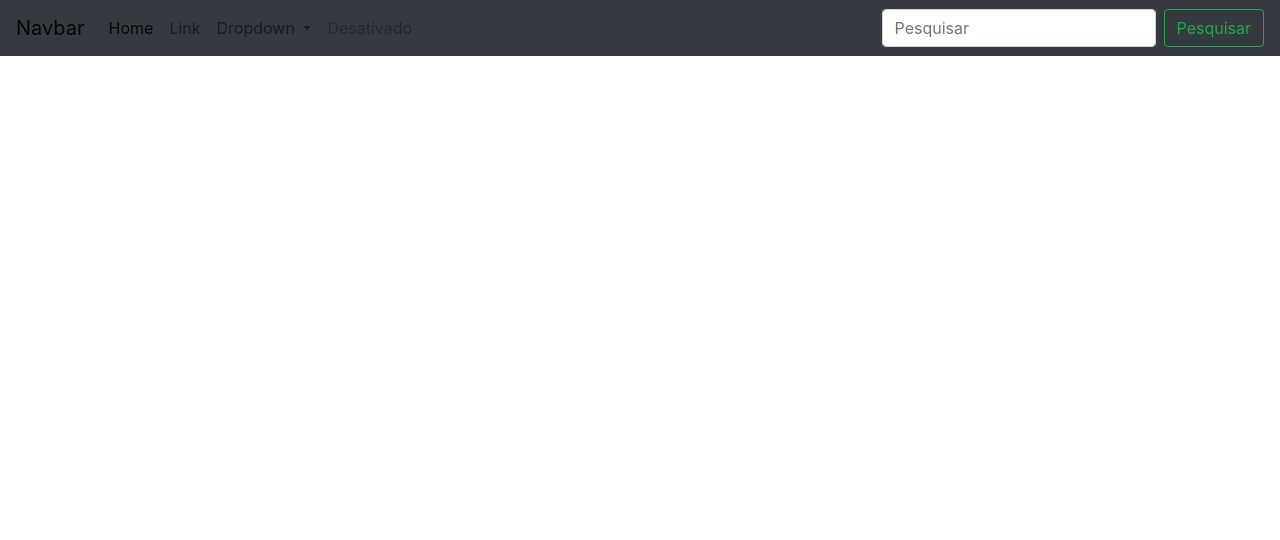
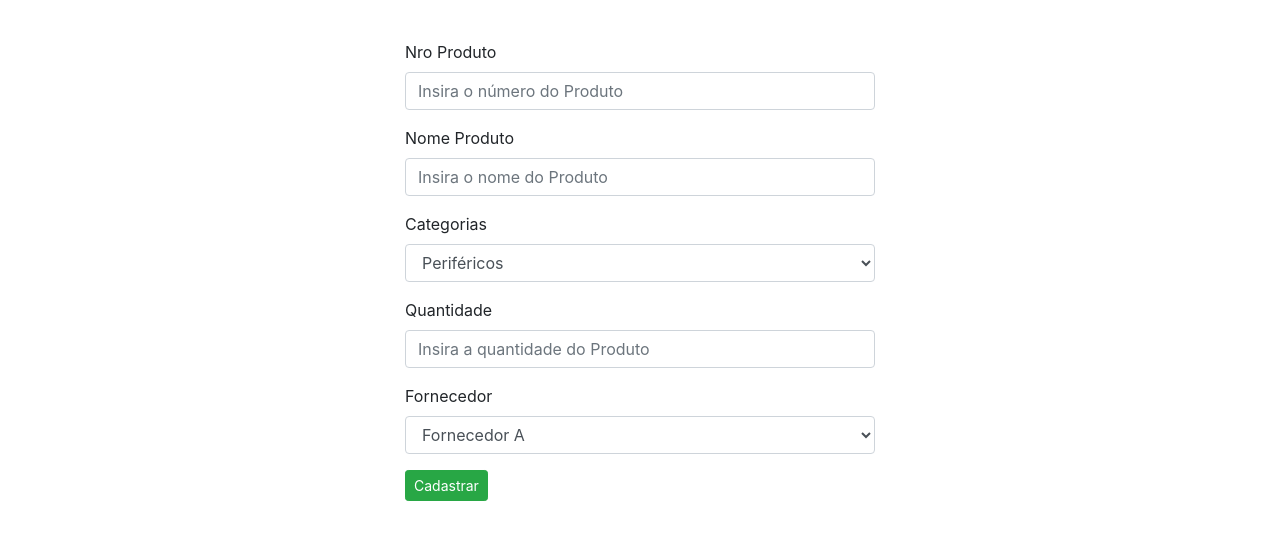
Before and after one commit to williamkoller/php-mysql-bootstrap, a plain HTML site: page index.html in a window 1280 px wide. Drawn offline with Linux system fonts and the light colour scheme.

Commit message:
form on index

```diff
--- a/index.html
+++ b/index.html
@@ -7,44 +7,53 @@
 
     <!-- Bootstrap CSS -->
     <link rel="stylesheet" href="css/bootstrap.css">
-    <title>Olá, mundo!</title>
+    <title>Formulário de Cadastro</title>
+
+    <style>
+        #tamanhoContainer {
+            width: 500px;
+            margin-top: 40px;
+        }
+
+    </style>
 </head>
 <body>
-<nav class="navbar navbar-expand-lg navbar-light bg-dark">
-    <a class="navbar-brand" href="#">Navbar</a>
-    <button class="navbar-toggler" type="button" data-toggle="collapse" data-target="#conteudoNavbarSuportado" aria-controls="conteudoNavbarSuportado" aria-expanded="false" aria-label="Alterna navegação">
-        <span class="navbar-toggler-icon"></span>
-    </button>
+    <div class="container" id="tamanhoContainer">
+            <form>
+                <div class="form-group">
+                    <label>Nro Produto</label>
+                    <input type="number" class="form-control" placeholder="Insira o número do Produto">
+                </div>
+                <div class="form-group">
+                    <label>Nome Produto</label>
+                    <input type="text" class="form-control" placeholder="Insira o nome do Produto">
+                </div>
+                <div class="form-group">
+                    <label>Categorias</label>
+                    <select class="form-control">
+                        <option>Periféricos</option>
+                        <option>Hardware</option>
+                        <option>Software</option>
+                        <option>Celulares</option>
+                    </select>
+                </div>
+                <div class="form-group">
+                    <label>Quantidade</label>
+                    <input type="number" class="form-control" placeholder="Insira a quantidade do Produto">
+                </div>
+                <div class="form-group">
+                    <label>Fornecedor</label>
+                    <select class="form-control">
+                        <option>Fornecedor A</option>
+                        <option>Fornecedor B</option>
+                        <option>Fornecedor C</option>
+                    </select>
+                </div>
+                <button type="submit" class="btn btn-success btn-sm">Cadastrar</button>
+            </form>
+    </div>
 
-    <div class="collapse navbar-collapse" id="conteudoNavbarSuportado">
-        <ul class="navbar-nav mr-auto">
-            <li class="nav-item active">
-                <a class="nav-link" href="#">Home <span class="sr-only">(página atual)</span></a>
-            </li>
-            <li class="nav-item">
-                <a class="nav-link" href="#">Link</a>
-            </li>
-            <li class="nav-item dropdown">
-                <a class="nav-link dropdown-toggle" href="#" id="navbarDropdown" role="button" data-toggle="dropdown" aria-haspopup="true" aria-expanded="false">
-                    Dropdown
-                </a>
-                <div class="dropdown-menu" aria-labelledby="navbarDropdown">
-                    <a class="dropdown-item" href="#">Ação</a>
-                    <a class="dropdown-item" href="#">Outra ação</a>
-                    <div class="dropdown-divider"></div>
-                    <a class="dropdown-item" href="#">Algo mais aqui</a>
-                </div>
-            </li>
-            <li class="nav-item">
-                <a class="nav-link disabled" href="#">Desativado</a>
-            </li>
-        </ul>
-        <form class="form-inline my-2 my-lg-0">
-            <input class="form-control mr-sm-2" type="search" placeholder="Pesquisar" aria-label="Pesquisar">
-            <button class="btn btn-outline-success my-2 my-sm-0" type="submit">Pesquisar</button>
-        </form>
-    </div>
-</nav>
+
 <!-- JavaScript (Opcional) -->
 <!-- jQuery primeiro, depois Popper.js, depois Bootstrap JS -->
 <script type="text/javascript" src="js/bootstrap.js">
```
